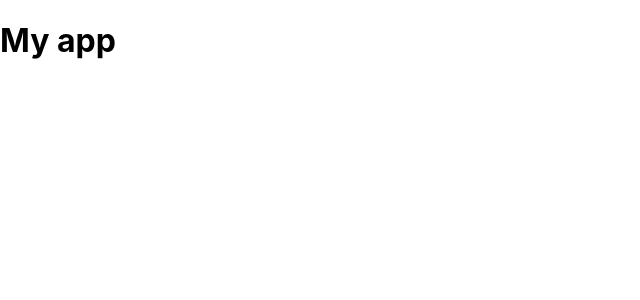
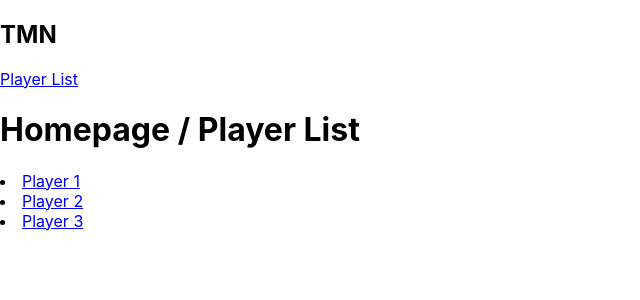
Before and after one commit to Jwatts82/chlgtmn, a React (Create React App) app: page / in a window 1280 px wide. Shown: the top 300 px of the page, without its empty margins (0-640 px from the left). Built offline with nearby package versions, Linux system fonts and the light colour scheme.

Commit message:
playerlist skeleton

```diff
--- a/src/App.js
+++ b/src/App.js
@@ -1,9 +1,16 @@
 import React from 'react'
+import Navbar from './components/Navbar'
+import PlayerList from './components/PlayerList'
 
 function App() {
   return (
     <div className="App">
-      <h1>My app</h1>
+      <Navbar />
+      <div>
+        <PlayerList />
+      </div>
+
+
     </div>
   );
 }
--- a/src/components/Navbar.js
+++ b/src/components/Navbar.js
@@ -0,0 +1,12 @@
+const Navbar = () => {
+    return (
+        <nav className="navbar">
+            <h1>TMN</h1>
+            <div className="links">
+                <a href="/">Player List</a>
+            </div>
+        </nav>
+    )
+}
+
+export default Navbar
--- /dev/null
+++ b/src/components/PlayerList.js
@@ -0,0 +1,21 @@
+import React, { Component } from 'react'
+
+class PlayerList extends Component {
+
+    handleClick = () => {
+        console.log('hello')
+    }
+
+    render() {
+        return (
+            <div>
+                <h1>Homepage / Player List</h1>
+                <li><a href="#" onClick={this.handleClick}>Player 1</a></li>
+                <li><a href="#" onClick={this.handleClick}>Player 2</a></li>
+                <li><a href="#" onClick={this.handleClick}>Player 3</a></li>
+            </div>
+        )
+    }
+}
+
+export default PlayerList
```
Also changed, not shown: src/components/List.js (deleted), src/containers/PlayerList.js (deleted).
